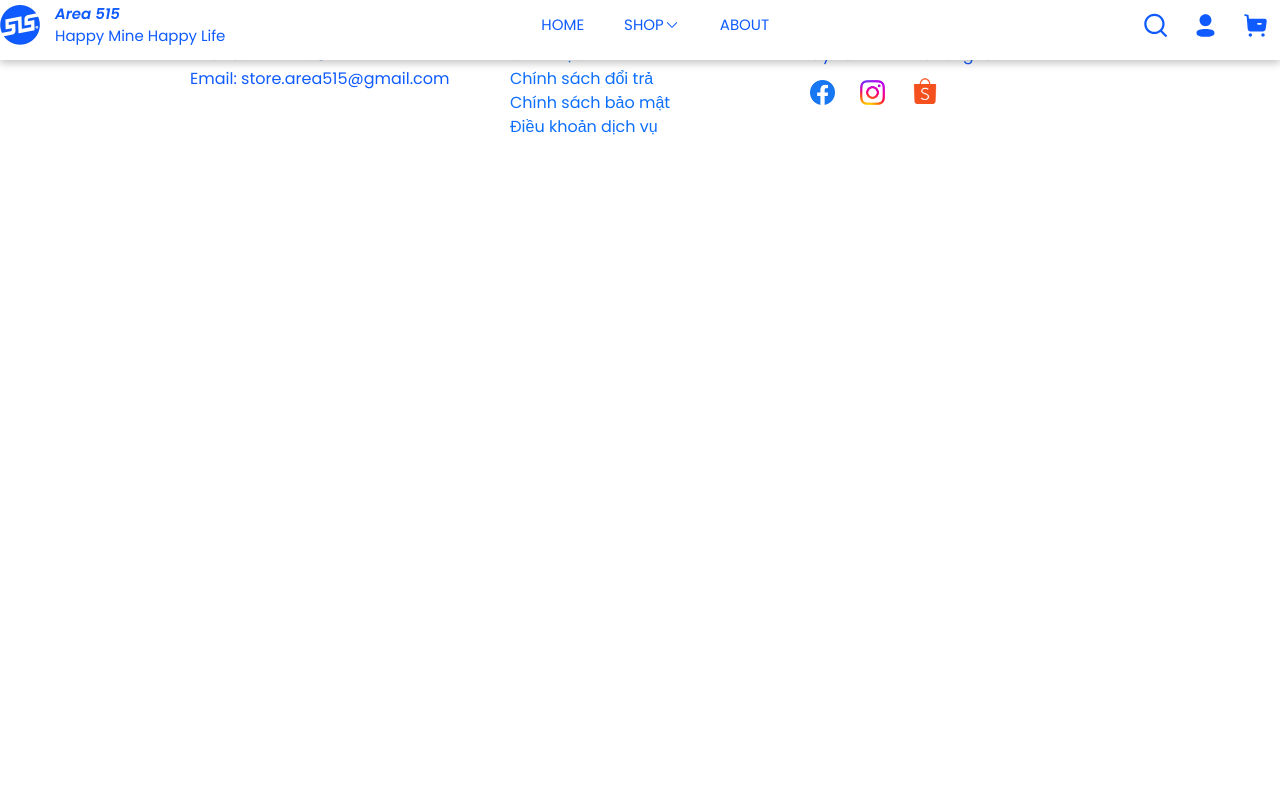
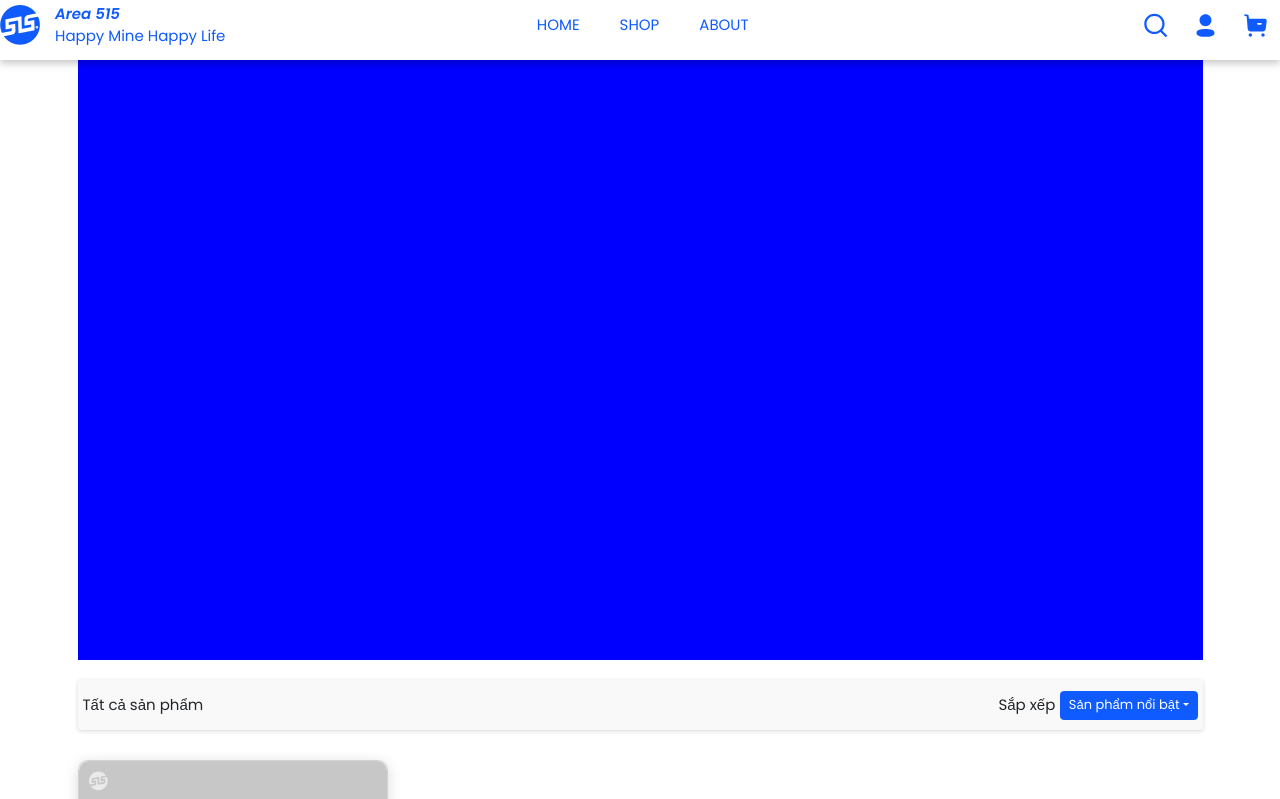
Before and after one commit to ttnhan2121/react, a React (Create React App) app: page /shop in a window 1280 px wide. Shown: the top 799 px of the page. Built offline with nearby package versions, Linux system fonts and the light colour scheme.

Commit message:
shoppage

```diff
--- a/src/Component/Container/Container.jsx
+++ b/src/Component/Container/Container.jsx
@@ -3,6 +3,7 @@ import LoginPage from './Pages/LoginPage/LoginPage'
 import RegisterPage from './Pages/RegisterPage/RegisterPage'
 import MainPage from './Pages/MainPage/MainPage'
 import AboutPage from './Pages/AboutPage/AboutPage';
+import ShopPage from './Pages/ShopPage/ShopPage';
 import ChinhSachBaoMat from './Pages/ChinhSachBaoMat/ChinhSachBaoMat';
 import ChinhSachDoiTra from './Pages/ChinhSachDoiTra/ChinhSachDoiTra';
 import DieuKhoanDichVu from './Pages/DieuKhoanDichVu/DieuKhoanDichVu';
@@ -17,9 +18,11 @@ function Container() {
                 <Route path='/register' element = {<RegisterPage/>}></Route>
                 <Route path='/forgotpw' element = {<ForgotPW/>}></Route>
                 <Route path='/about' element = {<AboutPage/>}></Route>
+                <Route path='/shop' element = {<ShopPage/>}></Route>
                 <Route path='/chinh-sach-doi-tra' element = {<ChinhSachDoiTra/>}></Route>
                 <Route path='/chinh-sach-bao-mat' element = {<ChinhSachBaoMat/>}></Route>
                 <Route path='/dieu-khoan-dich-vu' element = {<DieuKhoanDichVu/>}></Route>
+
             </Routes>
 
         </div>
--- a/src/Component/Container/Pages/ForgotPW/ForgotPW.jsx
+++ b/src/Component/Container/Pages/ForgotPW/ForgotPW.jsx
@@ -16,8 +16,8 @@ function ForgotPW() {
             <Form.Label>Password</Form.Label>
             <Form.Control required type="password" placeholder="Password" />
           </Form.Group>
-          <Form.Group className="mb-3" controlId="formBasicPassword">
-            <Form.Label>Password</Form.Label>
+          <Form.Group className="mb-3" controlId="formBasicRePassword">
+            <Form.Label>Re-Password</Form.Label>
             <Form.Control required type="password" placeholder="Re-Password" />
           </Form.Group>
           <Button className="btn-submit" variant="primary" type="submit">
--- a/src/Component/Container/Pages/MainPage/Content/Content.jsx
+++ b/src/Component/Container/Pages/MainPage/Content/Content.jsx
@@ -1,7 +1,7 @@
 import './_Content.scss'
 import Card from './Card/Card';
 import "bootstrap/dist/css/bootstrap.css";
-
+import { Link } from 'react-router-dom';
 function Content() {
     return (
 
@@ -41,6 +41,7 @@ function Content() {
                         <Card></Card>
                     </div>
                 </div>
+                <Link to={'/shop'} className='btn-showall'>Xem tất cả</Link>
             </div>
         </div>
     );
--- a/src/Component/Container/Pages/MainPage/Content/_Content.scss
+++ b/src/Component/Container/Pages/MainPage/Content/_Content.scss
@@ -13,3 +13,17 @@
         font-size: 2rem;
     }
 }
+.btn-showall{
+    margin: 10px !important;
+    color: white !important;
+    padding: 10px 25px !important;
+    background-color: var(--color_main) !important;
+    border-radius: 40px !important;
+    font-size: 1.4rem !important;
+    &:hover{
+        border: 2px solid var(--color_main) !important;
+        background-color: white !important;
+        padding: 8px 22px !important;
+        color: var(--color_main) !important;
+    }
+}
--- /dev/null
+++ b/src/Component/Container/Pages/ShopPage/ShopPage.jsx
@@ -0,0 +1,69 @@
+import './_ShopPage.scss'
+import React, { useState } from 'react';
+import "bootstrap/dist/css/bootstrap.css";
+import Dropdown from 'react-bootstrap/Dropdown';
+import Card from '../MainPage/Content/Card/Card';
+function ShopPage() {
+    const [selectedItem, setSelectedItem] = useState('Sản phẩm nổi bật');
+    const handleSelect = (eventKey, event) => {
+        const selectedValue = event.target.textContent;
+        setSelectedItem(selectedValue);
+      };
+    return (
+        <div className='shoppage'>
+            <div className='panel'></div>
+            <div className='header-shop'>
+                <div className='tittle'>
+                    Tất cả sản phẩm
+                </div>
+                <div className='sort'>
+                    Sắp xếp
+                    <Dropdown onSelect={handleSelect}>
+                        <Dropdown.Toggle variant="success" id="dropdown-basic">
+                        {selectedItem}
+                        </Dropdown.Toggle>
+                            <Dropdown.Menu>
+                            <Dropdown.Item>Giá: Tăng dần</Dropdown.Item>
+                            <Dropdown.Item>Giá: Giảm dần</Dropdown.Item>
+                            <Dropdown.Item>Tên: A-Z</Dropdown.Item>
+                            <Dropdown.Item>Tên: Z-A</Dropdown.Item>
+                            <Dropdown.Item>Cũ nhất</Dropdown.Item>
+                            <Dropdown.Item>Mới nhất</Dropdown.Item>
+                            <Dropdown.Item>Bán chạy nhất</Dropdown.Item>
+                        </Dropdown.Menu>
+                    </Dropdown>
+                </div>
+            </div>
+            <div className='list-product'>
+                <div className='row'>
+                    <div className='col-xxl-3 py-3 card-hover'>
+                        <Card></Card>
+                    </div>
+                    <div className='col-xxl-3 py-3 card-hover'>
+                        <Card></Card>
+                    </div>
+                    <div className='col-xxl-3 py-3 card-hover'>
+                        <Card></Card>
+                    </div>
+                    <div className='col-xxl-3 py-3 card-hover'>
+                        <Card></Card>
+                    </div>
+                    <div className='col-xxl-3 py-3 card-hover'>
+                        <Card></Card>
+                    </div>
+                    <div className='col-xxl-3 py-3 card-hover'>
+                        <Card></Card>
+                    </div>
+                    <div className='col-xxl-3 py-3 card-hover'>
+                        <Card></Card>
+                    </div>
+                    <div className='col-xxl-3 py-3 card-hover'>
+                        <Card></Card>
+                    </div>
+                </div>
+            </div>
+        </div>
+    );
+}
+
+export default ShopPage;
--- /dev/null
+++ b/src/Component/Container/Pages/ShopPage/_ShopPage.scss
@@ -0,0 +1,40 @@
+.shoppage{
+    padding-top: 60px;
+    .panel{
+        background-color: blue;
+        height: 600px;
+    }
+    .header-shop{
+        display: flex;
+        justify-content: space-between;
+        align-items: center;
+        font-size: 1.5rem;
+        padding: 0 5px;
+        margin: 20px 0;
+        width: 100%;
+        height: 50px;
+        background-color: #f9f9f9;
+        box-shadow: rgba(0, 0, 0, 0.16) 0px 1px 4px;
+        border-radius: 3px;
+        .sort{
+            display: flex;
+            align-items: center;
+            .dropdown{
+                padding-left: 5px;
+                .dropdown-toggle{
+                    font-size: 1.3rem;
+                    border-color: var(--color_main);
+                    background-color: var(--color_main);
+                }
+                .dropdown-menu{
+                    width: 96% !important;
+                }
+            }
+
+        }
+    }
+    .list-product{
+        height: auto;
+        margin: 20px 0;
+    }
+}
--- a/src/Component/DefaultLayout/Header/Header.jsx
+++ b/src/Component/DefaultLayout/Header/Header.jsx
@@ -2,7 +2,7 @@ import { Link } from 'react-router-dom'
 import "./_Header.scss"
 import React from 'react'
 import Logo515 from '../../../assets/img/icon515.png'
-import SubNav from "./SubNav/SubNav";
+// import SubNav from "./SubNav/SubNav";
 import { useState } from 'react';
 import Button from 'react-bootstrap/Button';
 import Offcanvas from 'react-bootstrap/Offcanvas';
@@ -27,16 +27,16 @@ function Header() {
                         <Link to={'/'} className='navbar-list navbar-itemfunc'>
                             HOME
                         </Link>
-                        <Link to={''} className='navbar-list navbar-itemfunc'>
+                        <Link to={'/shop'} className='navbar-list navbar-itemfunc'>
                             SHOP
-                            <svg width="16" height="16" viewBox="0 0 16 16" fill="none" xmlns="http://www.w3.org/2000/svg">
+                            {/* <svg width="16" height="16" viewBox="0 0 16 16" fill="none" xmlns="http://www.w3.org/2000/svg">
                             <g id="Iconly/Regular/Outline/Arrow - Down 2">
                             <g id="Arrow - Down 2">
                             <path id="Stroke 1" d="M2.97982 5.31319C3.15733 5.13568 3.43511 5.11955 3.63085 5.26478L3.68693 5.31319L8.00004 9.62608L12.3132 5.31319C12.4907 5.13568 12.7684 5.11955 12.9642 5.26478L13.0203 5.31319C13.1978 5.49071 13.2139 5.76848 13.0687 5.96422L13.0203 6.0203L8.35359 10.687C8.17608 10.8645 7.89831 10.8806 7.70257 10.7354L7.64649 10.687L2.97982 6.0203C2.78456 5.82504 2.78456 5.50846 2.97982 5.31319Z" fill="#0F5BFF"/>
                             </g>
                             </g>
-                            </svg>
-                            <SubNav></SubNav>
+                            </svg> */}
+                            {/* <SubNav></SubNav> */}
                         </Link>
                         <Link to={'/about'} className='navbar-list navbar-itemfunc'>
                             ABOUT
--- a/src/Component/DefaultLayout/Header/_Header.scss
+++ b/src/Component/DefaultLayout/Header/_Header.scss
@@ -28,23 +28,23 @@
                 position: relative;
                 display: flex;
                 align-items: center;
-                cursor: pointer;
-                &:hover{
-                    .subNav{
-                        display: block;
-                    }
-                }
-                &::before{
-                    content: "";
-                    border: 30px solid;
-                    border-color: transparent;
-                    position: absolute;
-                    top:-5px;
-                }
+                // cursor: pointer;
+                // &:hover{
+                //     .subNav{
+                //         display: block;
+                //     }
+                // }
+                // &::before{
+                //     content: "";
+                //     border: 30px solid;
+                //     border-color: transparent;
+                //     position: absolute;
+                //     top:-5px;
+                // }
             }
         }
         .user-tab{
-            margin-left: 60px;
+            margin-left: 85px;
             width: 150px;
             display: flex;
             justify-content: space-around;
@@ -84,7 +84,7 @@ img{
 .offcanvas{
     margin: 10px !important;
     border-radius: 10px !important;
-    width: 650px !important;
+    width: 30% !important;
 }
 .offcanvas-body{
     display: flex;
```
